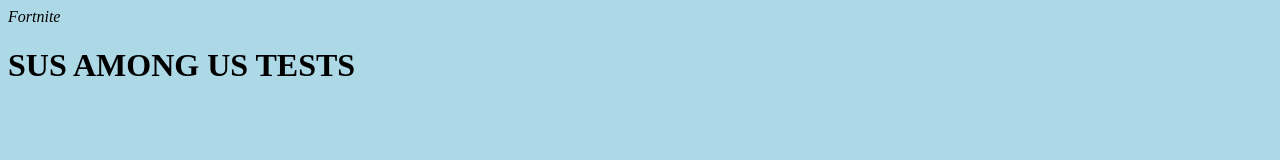
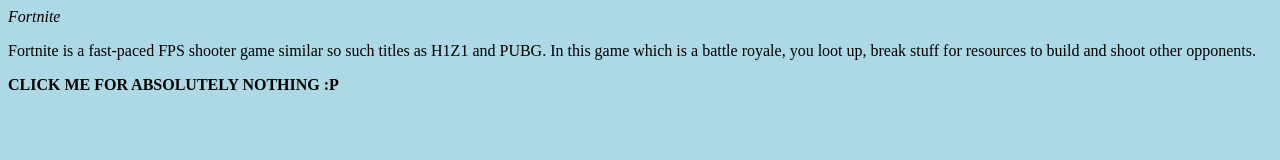
Before and after one commit to ELVINSE/ELVINSE.github.io, a plain HTML site: page Fortnite.html in a window 1280 px wide. Drawn offline with Linux system fonts and the light colour scheme.

Commit message:
Update Fortnite.html

```diff
--- a/Fortnite.html
+++ b/Fortnite.html
@@ -10,6 +10,9 @@
    <h><em> Fortnite </em> </h>
 
 
-  <h1> SUS AMONG US TESTS </h1>
+  <p>Fortnite is a fast-paced FPS shooter game similar so such titles as H1Z1 and PUBG. In this game which is a battle royale, you loot up, break stuff for resources to
+ build and shoot other opponents. </p>
+
+ <b> CLICK ME FOR ABSOLUTELY NOTHING :P </b>
 
 </body>
```
